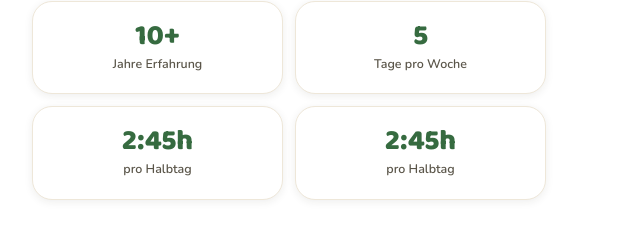
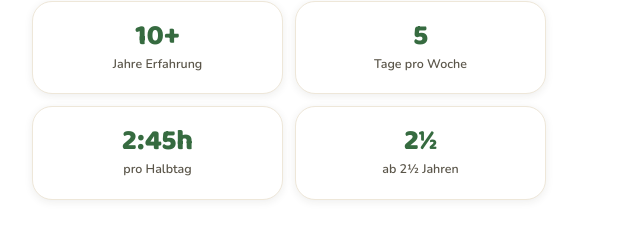
Before and after one commit to aylinirk/spielgruppe-seon, a website: page index.html in a window 1280 px wide. Shown: the part 1240-1480 px from the top of the page, 640-1280 px from the left. Drawn offline with nearby package versions, Linux system fonts and the light colour scheme.

Commit message:
Change right stat card to 2½ / ab 2½ Jahren

```diff
--- a/index.html
+++ b/index.html
@@ -348,8 +348,8 @@
             <div class="text-[.78rem] text-[var(--ink-mid)] font-semibold mt-1">pro Halbtag</div>
           </div>
           <div class="reveal delay-4 bg-white rounded-2xl p-5 text-center shadow-sm border border-cream-dark">
-            <div class="font-display font-extrabold text-[1.8rem] text-[var(--sage-dark)] leading-none">2:45h</div>
-            <div class="text-[.78rem] text-[var(--ink-mid)] font-semibold mt-1">pro Halbtag</div>
+            <div class="font-display font-extrabold text-[1.8rem] text-[var(--sage-dark)] leading-none">2½</div>
+            <div class="text-[.78rem] text-[var(--ink-mid)] font-semibold mt-1">ab 2½ Jahren</div>
           </div>
         </div>
       </div>
```
